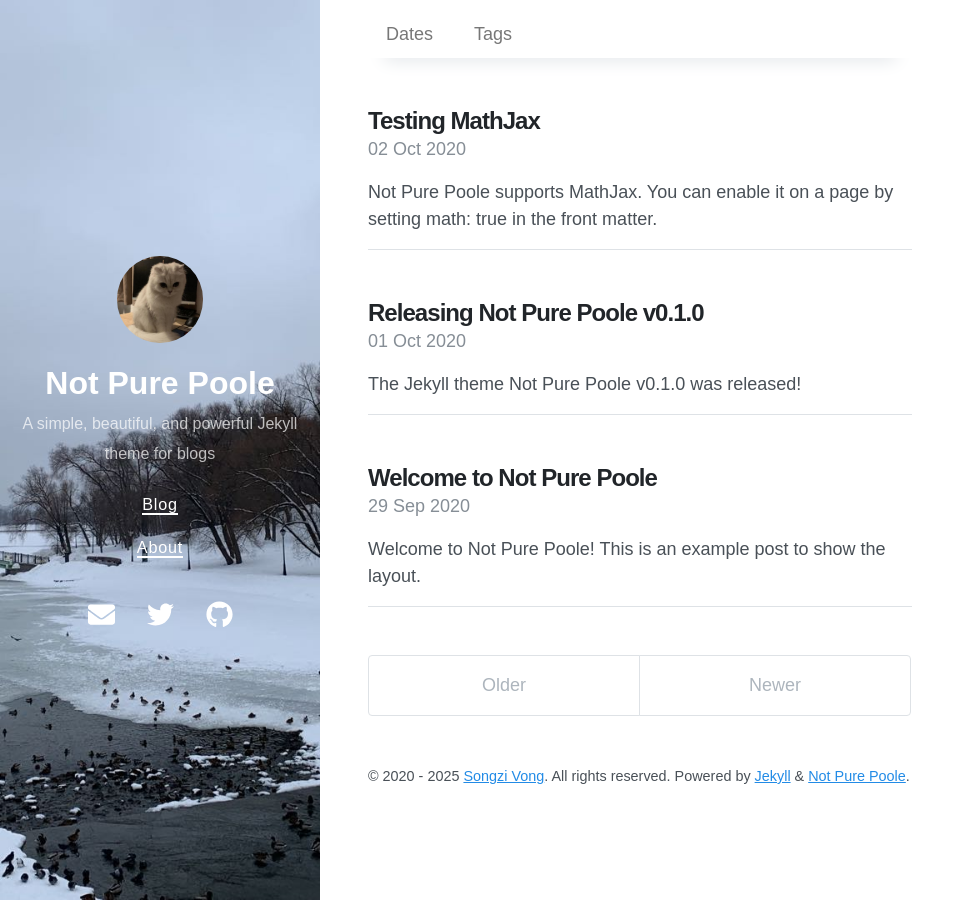
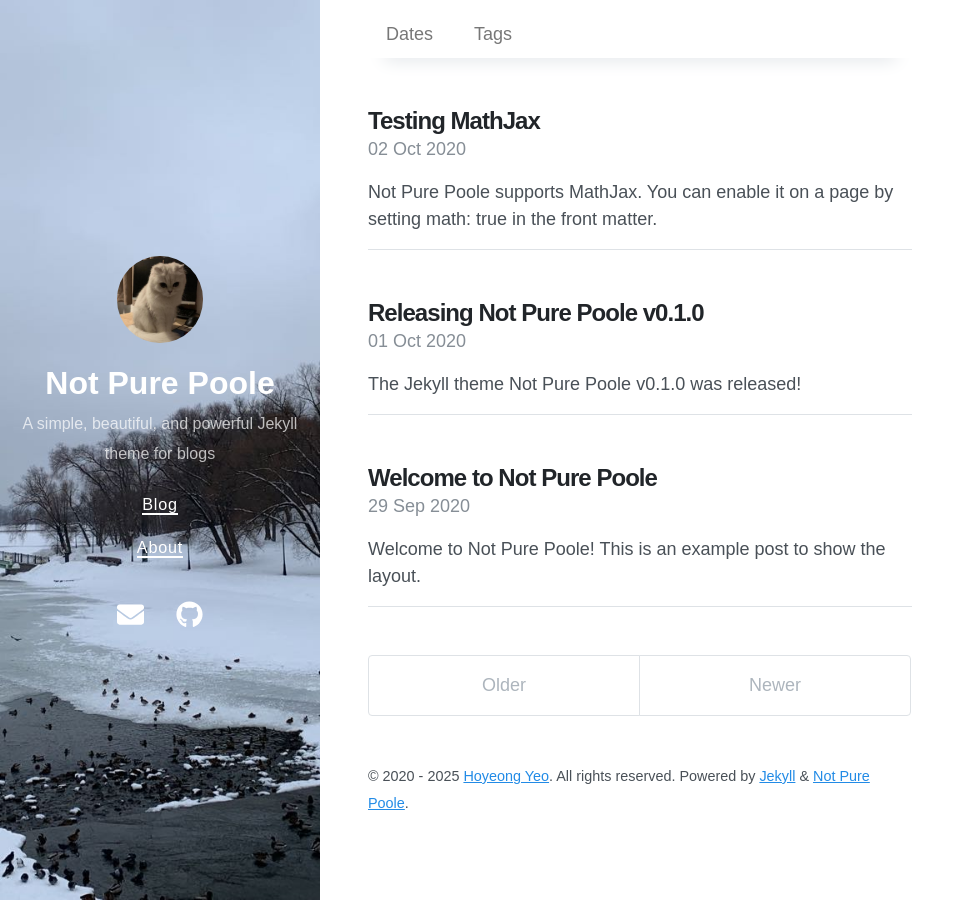
Before and after one commit to hoyeong-yeo/hoyeong-yeo.github.io, a Jekyll site: the page built from index.html, in a window 1280 px wide. Shown: the whole page, without its empty margins (0-975 px from the left). Built offline with Jekyll 4.4.1, drawn with Linux system fonts in a browser that asks for light colours; nearby versions of some CDN libraries; the list of posts is cut into pages by our own code.

Commit message:
jekyll update1

```diff
--- a/_config.yml
+++ b/_config.yml
@@ -1,7 +1,7 @@
 # Setup
 title: Not Pure Poole
 description: A simple, beautiful, and powerful Jekyll theme for blogs
-url: https://vszhub.github.io
+url: https://hoyeong-yeo.github.io/
 avatar: /avatar.jpeg
 paginate: 5
 permalink: pretty
@@ -28,15 +28,11 @@ exclude:
   - not-pure-poole.gemspec
 
 # Optimize Jekyl SEO Tag
-twitter:
-  username: vszhub
-  card: summary
 logo: logo.png
 social:
-  name: Songzi Vong
+  name: Hoyeong Yeo
   links:
-    - https://twitter.com/vszhub
-    - https://github.com/vszhub
+    - https://hoyeong-yeo.github.io/
 google_site_verification: xxxxx
 lang: en
 
@@ -54,6 +50,9 @@ sass:
 
 # Specify the author for blog posts
 author:
-  name: Songzi Vong
-  url: https://github.com/vszhub/
-  email: vszhub@gmail.com
+  name: Hoyeong Yeo
+  url: https://hoyeong-yeo.github.io/
+  email: hoyeong23@dgist.ac.kr
+
+plugins:
+  - not-pure-poole
```
Also changed, not shown: _data/social.yml (+2 -5 lines).
